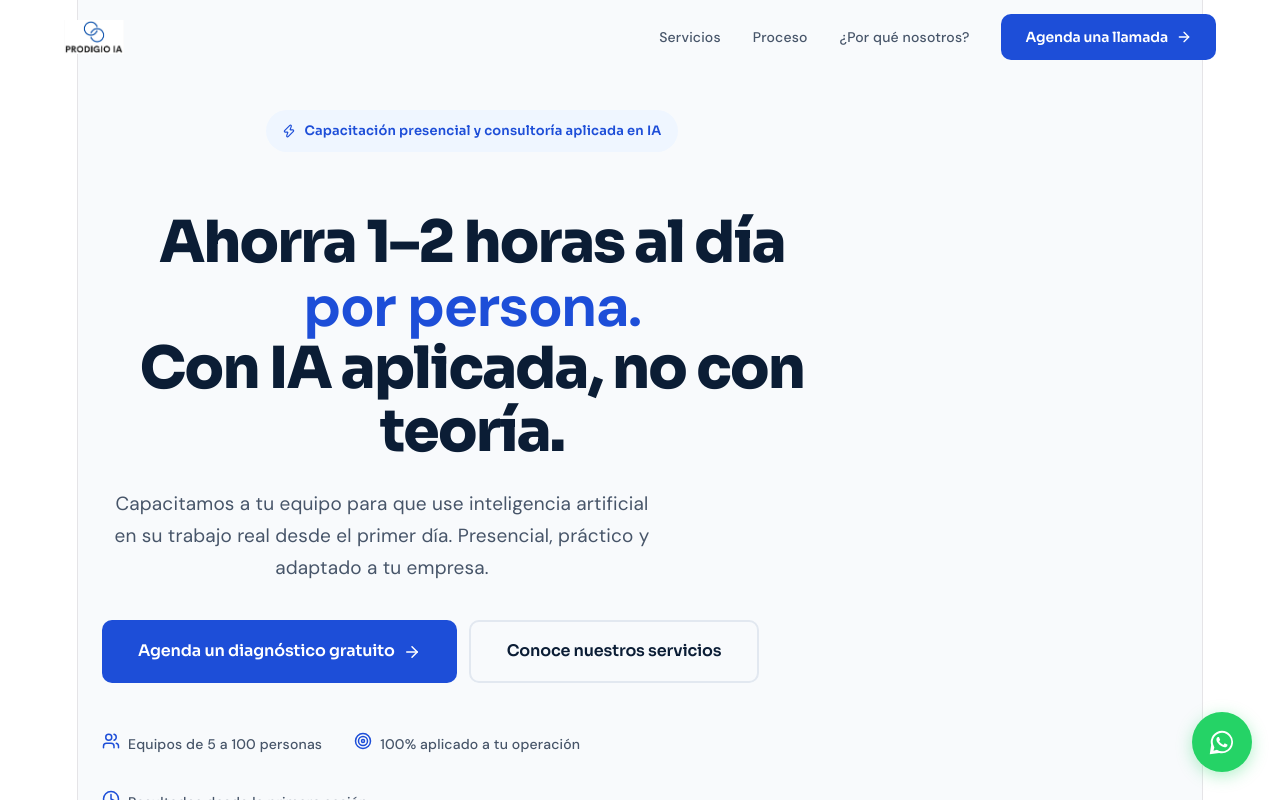
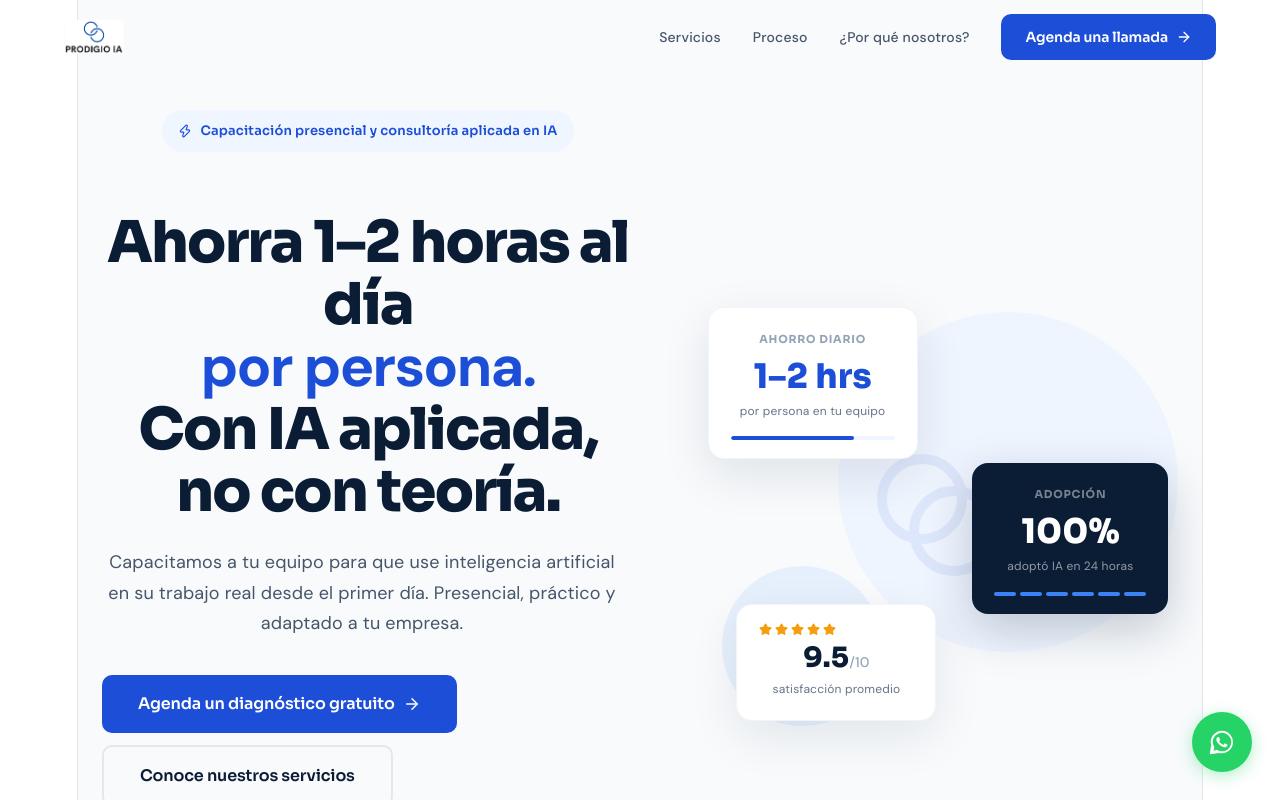
Before and after one commit to JRPRODRIGIO/prodigio-ia-landing, a React (Vite) app: page / in a window 1280 px wide. Shown: the top 800 px of the page. Built offline with nearby package versions, Linux system fonts and the light colour scheme.

Commit message:
Hero: 2-column desktop layout with metric cards visual, hide on mobile

```diff
--- a/src/ProdigioLanding.jsx
+++ b/src/ProdigioLanding.jsx
@@ -108,6 +108,11 @@ const globalStyles = (
       .services-grid { grid-template-columns: 1fr !important; min-width: 0 !important; }
       .stats-grid    { grid-template-columns: 1fr !important; gap: 16px !important; padding: 24px 20px !important; }
 
+      /* Hero 2-col → 1-col, hide visual panel */
+      .hero-grid { grid-template-columns: 1fr !important; gap: 0 !important; }
+      .hero-visual-col { display: none !important; }
+      .hero-btns a, .hero-btns button { width: 100% !important; justify-content: center !important; }
+
       /* Differentiators table */
       .diff-table { font-size: 12px !important; }
       .diff-table > div { grid-template-columns: 90px 1fr 1fr !important; }
@@ -115,48 +120,25 @@ const globalStyles = (
       /* Section padding */
       section { padding-left: 16px !important; padding-right: 16px !important; }
 
-      /* Hero */
-      .hero-inner { flex-direction: column !important; gap: 32px !important; }
-      .hero-text { max-width: 100% !important; text-align: center !important; }
-      .hero-text h1 { font-size: clamp(28px, 8vw, 44px) !important; }
-      .hero-text p  { font-size: 15px !important; }
-      .hero-btns    { flex-direction: column !important; align-items: center !important; gap: 12px !important; }
-      .hero-btns a, .hero-btns button { width: 100% !important; justify-content: center !important; }
-      .hero-visual  { display: none !important; }
-
       /* Cards & inner containers */
       .card { padding: 20px !important; }
 
-      /* Testimonials card */
+      /* Testimonials */
       .testimonial-top { flex-direction: column !important; gap: 12px !important; }
-      .testimonial-score { text-align: left !important; }
+      .testimonial-card { padding: 24px 20px !important; }
 
-      /* Process auto-fit: force 1 column on very small screens */
+      /* Process */
       .process-grid { grid-template-columns: 1fr !important; }
 
-      /* Nav */
-      .nav-inner { padding: 12px 16px !important; }
-
-      /* Typography scale-down */
+      /* Typography */
       .section-title { font-size: clamp(22px, 6vw, 32px) !important; }
       .section-sub   { font-size: 15px !important; }
-
-      /* Buttons full-width on mobile */
-      .btn-full-mobile { width: 100% !important; justify-content: center !important; }
-
-      /* Footer */
-      .footer-grid { grid-template-columns: 1fr !important; gap: 32px !important; }
-
-      /* Pricing badge inline → block */
-      .price-line { flex-direction: column !important; align-items: flex-start !important; gap: 4px !important; }
     }
 
     /* ── Small phones (≤ 480px) ── */
     @media (max-width: 480px) {
       .diff-table { display: none !important; }
-      .diff-mobile-fallback { display: block !important; }
       .stats-grid { grid-template-columns: 1fr !important; }
-      .testimonial-card { padding: 24px 20px !important; }
       .section-title { font-size: clamp(20px, 7vw, 28px) !important; }
     }
   `}</style>
@@ -216,45 +198,138 @@ function Nav() {
   );
 }
 
+/* ─── HERO VISUAL ─── */
+function HeroVisual() {
+  return (
+    <div style={{ position: "relative", width: "100%", minHeight: 460, display: "flex", alignItems: "center", justifyContent: "center" }}>
+      {/* Background circle decoration */}
+      <div style={{
+        position: "absolute", top: "5%", right: "0%", width: 340, height: 340,
+        borderRadius: "50%", background: "var(--blue-pale)", opacity: 0.9, zIndex: 0,
+      }} />
+      <div style={{
+        position: "absolute", bottom: "5%", left: "5%", width: 160, height: 160,
+        borderRadius: "50%", background: "#DBEAFE", opacity: 0.6, zIndex: 0,
+      }} />
+
+      {/* Card 1 — Ahorro de tiempo */}
+      <div style={{
+        position: "absolute", top: "4%", left: "2%", width: 210, zIndex: 2,
+        background: "white", borderRadius: 16, padding: "18px 22px",
+        boxShadow: "0 16px 48px rgba(11,29,53,0.10)", border: "1px solid var(--gray-100)",
+      }}>
+        <div style={{ fontSize: 11, fontFamily: "'Sora',sans-serif", fontWeight: 700, textTransform: "uppercase", letterSpacing: "0.07em", color: "var(--gray-400)", marginBottom: 8 }}>Ahorro diario</div>
+        <div style={{ fontSize: 34, fontWeight: 800, color: "var(--blue)", fontFamily: "'Sora',sans-serif", lineHeight: 1, marginBottom: 4 }}>1–2 hrs</div>
+        <div style={{ fontSize: 12, color: "var(--gray-500)" }}>por persona en tu equipo</div>
+        <div style={{ marginTop: 12, height: 4, borderRadius: 4, background: "var(--blue-pale)", overflow: "hidden" }}>
+          <div style={{ height: "100%", width: "75%", borderRadius: 4, background: "var(--blue)" }} />
+        </div>
+      </div>
+
+      {/* Card 2 — Adopción */}
+      <div style={{
+        position: "absolute", top: "38%", right: "2%", width: 196, zIndex: 2,
+        background: "var(--navy)", borderRadius: 16, padding: "18px 22px",
+        boxShadow: "0 16px 48px rgba(11,29,53,0.22)",
+      }}>
+        <div style={{ fontSize: 11, fontFamily: "'Sora',sans-serif", fontWeight: 700, textTransform: "uppercase", letterSpacing: "0.07em", color: "rgba(255,255,255,0.45)", marginBottom: 8 }}>Adopción</div>
+        <div style={{ fontSize: 34, fontWeight: 800, color: "white", fontFamily: "'Sora',sans-serif", lineHeight: 1, marginBottom: 4 }}>100%</div>
+        <div style={{ fontSize: 12, color: "rgba(255,255,255,0.55)" }}>adoptó IA en 24 horas</div>
+        <div style={{ display: "flex", gap: 4, marginTop: 12 }}>
+          {[1,2,3,4,5,6].map(i => (
+            <div key={i} style={{ flex: 1, height: 4, borderRadius: 4, background: i <= 6 ? "#3B82F6" : "rgba(255,255,255,0.1)" }} />
+          ))}
+        </div>
+      </div>
+
+      {/* Card 3 — Satisfacción */}
+      <div style={{
+        position: "absolute", bottom: "6%", left: "8%", width: 200, zIndex: 2,
+        background: "white", borderRadius: 16, padding: "18px 22px",
+        boxShadow: "0 16px 48px rgba(11,29,53,0.09)", border: "1px solid var(--gray-100)",
+      }}>
+        <div style={{ display: "flex", gap: 3, marginBottom: 8 }}>
+          {[1,2,3,4,5].map(i => <Star key={i} size={13} fill="#F59E0B" color="#F59E0B" />)}
+        </div>
+        <div style={{ fontSize: 28, fontWeight: 800, color: "var(--navy)", fontFamily: "'Sora',sans-serif", lineHeight: 1, marginBottom: 4 }}>
+          9.5<span style={{ fontSize: 14, fontWeight: 500, color: "var(--gray-400)" }}>/10</span>
+        </div>
+        <div style={{ fontSize: 12, color: "var(--gray-500)" }}>satisfacción promedio</div>
+      </div>
+
+      {/* Center logo mark — decorative */}
+      <div style={{ position: "relative", zIndex: 1 }}>
+        <svg viewBox="0 0 140 140" width="140" height="140" style={{ opacity: 0.08 }}>
+          <circle cx="54" cy="54" r="40" fill="none" stroke="#1D4ED8" strokeWidth="10" />
+          <circle cx="86" cy="86" r="40" fill="none" stroke="#1D4ED8" strokeWidth="10" />
+        </svg>
+      </div>
+
+      {/* Floating dot — accent */}
+      <div style={{
+        position: "absolute", top: "28%", left: "38%", width: 12, height: 12,
+        borderRadius: "50%", background: "var(--blue)", opacity: 0.35, zIndex: 1,
+      }} />
+      <div style={{
+        position: "absolute", top: "60%", right: "28%", width: 8, height: 8,
+        borderRadius: "50%", background: "var(--blue)", opacity: 0.25, zIndex: 1,
+      }} />
+    </div>
+  );
+}
+
 /* ─── HERO ─── */
 function Hero() {
   return (
     <section style={{ background: "var(--gray-50)", paddingTop: 110, paddingBottom: 80 }}>
       <div style={{ maxWidth: 1200, margin: "0 auto", padding: "0 24px" }}>
+        {/* Two-column layout on desktop */}
+        <div className="hero-grid" style={{ display: "grid", gridTemplateColumns: "1fr 480px", gap: 64, alignItems: "center", marginBottom: 64 }}>
+          {/* Left: text */}
           <FadeIn>
-          <div style={{ maxWidth: 740 }}>
+            <div>
               <div style={{ display: "inline-flex", alignItems: "center", gap: 8, background: "var(--blue-pale)", borderRadius: 100, padding: "8px 16px", marginBottom: 28 }}>
                 <Zap size={14} color="var(--blue)" />
                 <span style={{ fontSize: 13, fontWeight: 600, color: "var(--blue)", fontFamily: "Sora, sans-serif" }}>Capacitación presencial y consultoría aplicada en IA</span>
               </div>
-            <h1 className="font-heading" style={{ fontSize: "clamp(36px, 5.5vw, 58px)", fontWeight: 800, color: "var(--navy)", lineHeight: 1.08, letterSpacing: "-0.03em", marginBottom: 24 }}>
+              <h1 className="font-heading" style={{ fontSize: "clamp(36px, 4.5vw, 58px)", fontWeight: 800, color: "var(--navy)", lineHeight: 1.08, letterSpacing: "-0.03em", marginBottom: 24 }}>
                 Ahorra 1–2 horas al día<br />
                 <span style={{ color: "var(--blue)" }}>por persona.</span><br />
                 Con IA aplicada, no con teoría.
               </h1>
-            <p style={{ fontSize: 19, color: "var(--gray-600)", lineHeight: 1.7, marginBottom: 36, maxWidth: 560 }}>
+              <p style={{ fontSize: 18, color: "var(--gray-600)", lineHeight: 1.7, marginBottom: 36, maxWidth: 520 }}>
                 Capacitamos a tu equipo para que use inteligencia artificial en su trabajo real desde el primer día. Presencial, práctico y adaptado a tu empresa.
               </p>
-            <div className="hero-btns" style={{ display: "flex", flexWrap: "wrap", gap: 12, marginBottom: 48 }}>
+              <div className="hero-btns" style={{ display: "flex", flexWrap: "wrap", gap: 12, marginBottom: 40 }}>
                 <a href="#contacto" className="btn-primary" style={{ fontSize: 16, padding: "16px 36px" }}>Agenda un diagnóstico gratuito <ArrowRight size={18} /></a>
                 <a href="#servicios" className="btn-secondary" style={{ fontSize: 16, padding: "16px 36px" }}>Conoce nuestros servicios</a>
               </div>
-            <div style={{ display: "flex", flexWrap: "wrap", gap: 32 }}>
+              <div style={{ display: "flex", flexWrap: "wrap", gap: 28 }}>
                 {[
-                { icon: <Users size={18} />, text: "Equipos de 5 a 100 personas" },
-                { icon: <Target size={18} />, text: "100% aplicado a tu operación" },
-                { icon: <Clock size={18} />, text: "Resultados desde la primera sesión" },
+                  { icon: <Users size={16} />, text: "Equipos de 5 a 100 personas" },
+                  { icon: <Target size={16} />, text: "100% aplicado a tu operación" },
+                  { icon: <Clock size={16} />, text: "Resultados desde la primera sesión" },
                 ].map((item, i) => (
                   <div key={i} style={{ display: "flex", alignItems: "center", gap: 8 }}>
                     <div style={{ color: "var(--blue)" }}>{item.icon}</div>
-                  <span style={{ fontSize: 14, color: "var(--gray-600)", fontWeight: 500 }}>{item.text}</span>
+                    <span style={{ fontSize: 13, color: "var(--gray-600)", fontWeight: 500 }}>{item.text}</span>
                   </div>
                 ))}
               </div>
             </div>
           </FadeIn>
-        <FadeIn delay={0.2}>
-          <div style={{ marginTop: 64, background: "var(--navy)", borderRadius: 20, padding: "40px 48px", display: "grid", gridTemplateColumns: "repeat(auto-fit, minmax(180px, 1fr))", gap: 32 }}>
+
+          {/* Right: visual — hidden on mobile */}
+          <div className="hero-visual-col">
+            <FadeIn delay={0.15}>
+              <HeroVisual />
+            </FadeIn>
+          </div>
+        </div>
+
+        {/* Stats bar — full width below */}
+        <FadeIn delay={0.25}>
+          <div style={{ background: "var(--navy)", borderRadius: 20, padding: "36px 48px", display: "grid", gridTemplateColumns: "repeat(auto-fit, minmax(160px, 1fr))", gap: 32 }}>
             {[
               { number: "1–2 hrs", label: "de ahorro por persona al día" },
               { number: "100%", label: "presencial y práctico" },
@@ -263,7 +338,7 @@ function Hero() {
             ].map((s, i) => (
               <div key={i} style={{ textAlign: "center" }}>
                 <div className="font-heading" style={{ fontSize: 32, fontWeight: 800, color: "white", letterSpacing: "-0.02em" }}>{s.number}</div>
-                <div style={{ fontSize: 14, color: "rgba(255,255,255,0.6)", marginTop: 4 }}>{s.label}</div>
+                <div style={{ fontSize: 13, color: "rgba(255,255,255,0.6)", marginTop: 4 }}>{s.label}</div>
               </div>
             ))}
           </div>
```
Lines whose indentation alone changed are shown as unchanged.
